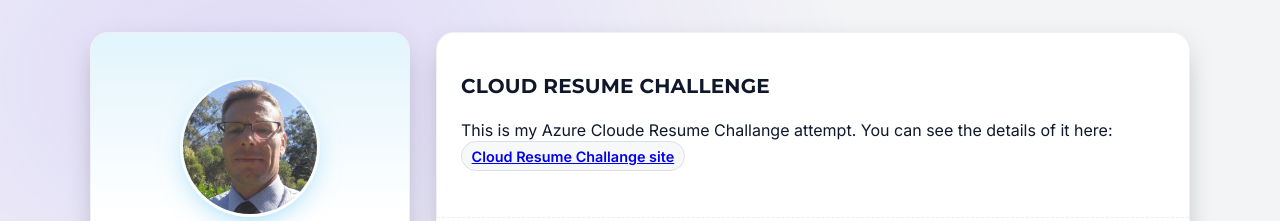
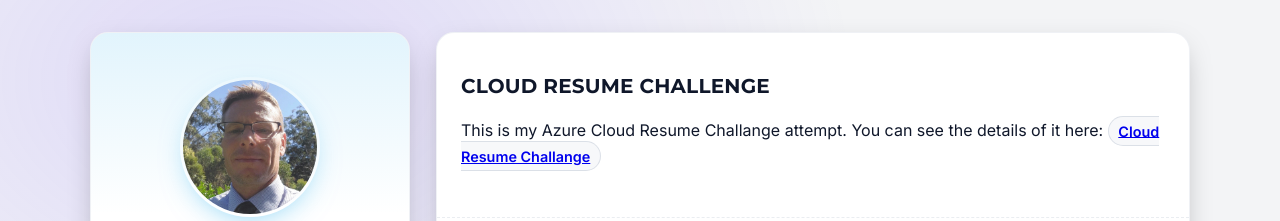
Before and after one commit to SurfAndCode/CloudChallenge, a plain HTML site: page FrontEnd/index.html in a window 1280 px wide. Shown: the top 221 px of the page. Drawn offline with Linux system fonts and the light colour scheme; no server answers.

Commit message:
Fixing a typo

```diff
--- a/FrontEnd/index.html
+++ b/FrontEnd/index.html
@@ -88,10 +88,10 @@
 
       <main class="content card">
          <section class="section about" aria-label="About">
-          <h2 class="h">CLOUD RESUME CHALLENGE</h2>
+          <h1 class="h">CLOUD RESUME CHALLENGE</h1>
           <p>
-            This is my Azure Cloude Resume Challange attempt. You can see the details of it here:
-            <a class="chip" href="https://cloudresumechallenge.dev/" rel="me noopener">Cloud Resume Challange site</a>
+            This is my Azure Cloud Resume Challange attempt. You can see the details of it here:
+            <a class="chip" href="https://cloudresumechallenge.dev/" rel="me noopener">Cloud Resume Challange</a>
           </p>
         </section>
 
```
